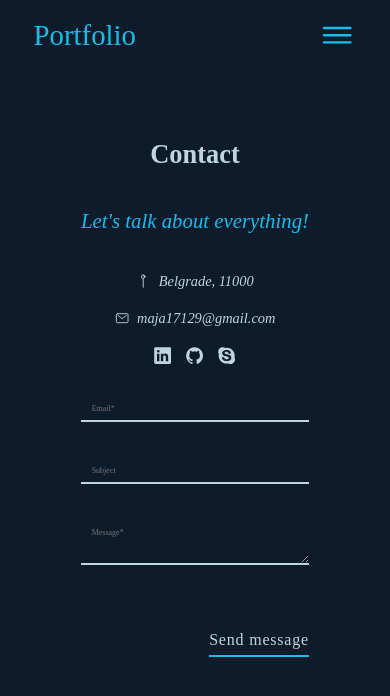
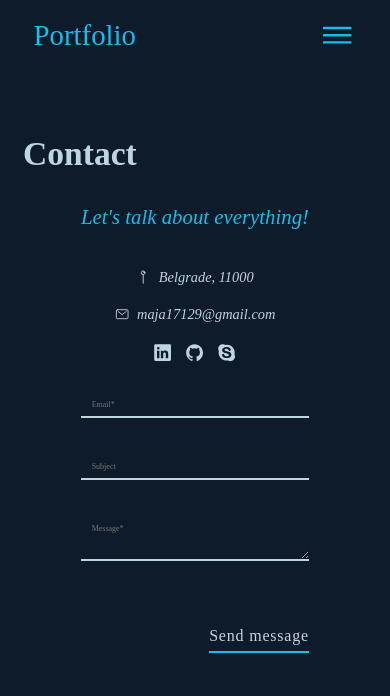
Before and after one commit to maja4s91/Reactportfolio-maja, a React (Vite) app in the folder vite-project/: page /contact in a window 390 px wide. Shown: the top 696 px of the page. Built offline with nearby package versions, Linux system fonts and the light colour scheme; a web font is replaced by a local one.

Commit message:
Skills heading fix

```diff
--- a/vite-project/src/CSS/queries.css
+++ b/vite-project/src/CSS/queries.css
@@ -432,11 +432,7 @@
     align-items: center;
     gap: 5rem;
   }
-  .heading-primary.justify-start {
-    font-size: 3.3rem;
-    padding: 1rem;
-    align-self: center !important;
-  }
+
   /* .skills-ion-icon {
     font-size: 4.5rem;
   } */
--- a/vite-project/src/pages/Skills.jsx
+++ b/vite-project/src/pages/Skills.jsx
@@ -10,7 +10,7 @@ const Skills = () => {
       transition={{ duration: 1 }}
     >
       <h2
-        className="
+        className="heading-primary justify-start
       "
       >
         Skills
```
